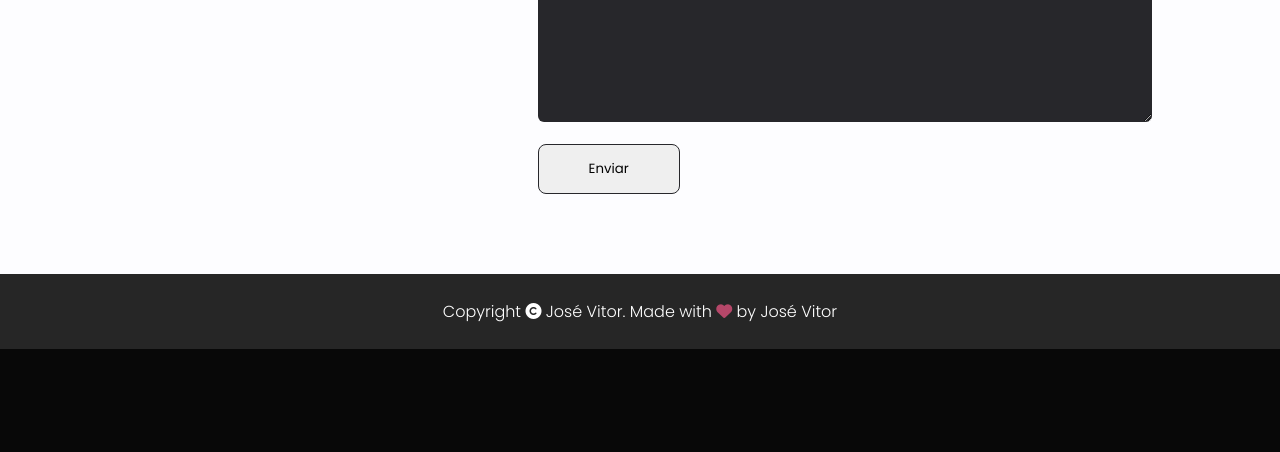
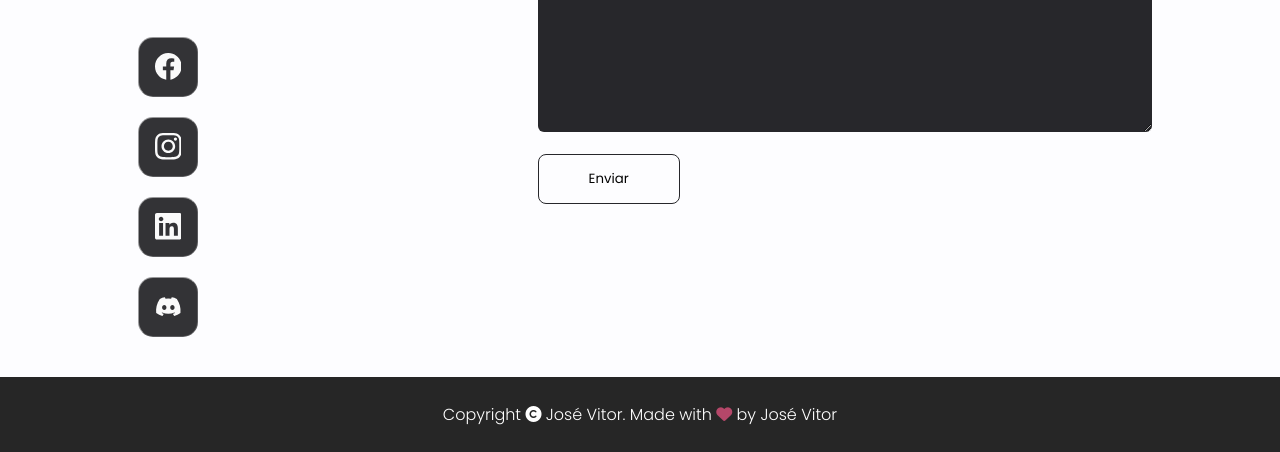
Before and after one commit to josevitor555/my-portfolio, a website built with Vite: page myportfolio/index.html in a window 1280 px wide. Shown: the part 2843-3295 px from the top of the page. Before the commit the page ends 3192 px from the top, so only its background shows below. Built offline with nearby package versions, Linux system fonts and the light colour scheme.

Commit message:
y Social Media added

```diff
--- a/myportfolio/assets/source/css/style.css
+++ b/myportfolio/assets/source/css/style.css
@@ -404,6 +404,7 @@ button:hover {
 }
 .contact-left .sub-title {
   color: #020202;
+  margin-top: 20px;
 }
 .contact-left p {
   margin-top: 30px;
@@ -416,18 +417,61 @@ button:hover {
 }
 .contact-left .social-icons {
   margin-top: 30px;
-}
-.contact-left .social-icons a {
-  text-decoration: none;
-  font-size: 20px;
-  margin-right: 15px;
-  color: #020202;
-  display: inline-block;
-  transition: transform .5s;
+  width: 100px;
 }
 .contact-left .social-icons a:hover {
   color: #b54769;
   transform: translateY(-5px);
+}
+button {
+  position: relative;
+  border: none;
+  margin: 10px;
+  background-color: transparent;
+}
+button a {
+  width: 60px;
+  height: 60px;
+  border-radius: 15px;
+  display: flex;
+  justify-content: center;
+  align-items: center;
+  border: 1px solid rgba(255, 255, 255, 0.5);
+  border-right: 1px solid rgba(255, 255, 255, 0.2);
+  border-bottom: 1px solid rgba(255, 255, 255, 0.2);
+  backdrop-filter: blur(2px);
+  transition: 0.5s;
+  overflow: hidden;
+  background: #333336;
+}
+button a::before {
+  content: '';
+  position: absolute;
+  top: 0;
+  left: 0;
+  width: 50px;
+  height: 100%;
+  background-color: rgba(255, 255, 255, 0.5);
+  transform: skewX(45deg) translateX(150px);
+  transition: 0.5s ease;
+}
+button a:hover::before {
+  transform: skewX(45deg) translateX(-150px);
+}
+button a svg {
+  width: 2em;
+}
+#facebook {
+  color: #fafafa;
+}
+#instagram {
+  color: #fafafa;
+}
+#likedin {
+  color: #fafafa;
+}
+#discord {
+  color: #fafafa;
 }
 .contact-left .btn.btn2 {
   display: inline-block;
--- a/myportfolio/index.html
+++ b/myportfolio/index.html
@@ -162,13 +162,36 @@
             <i class="fa-solid fa-phone"></i>
             (86) 975400-6939
           </p>
+          <h1 class="sub-title">My Social Media</h1>
           <div class="social-icons">
-            <a href="#my-facebook"><i class="fa-brands fa-facebook"></i></a>
-            <a href="#my-discord"><i class="fa-brands fa-discord"></i></a>
-            <a href="#my-telegram"><i class="fa-brands fa-telegram"></i></a>
-            <a href="#my-instagram"><i class="fa-brands fa-instagram"></i></a>
-            <a href="#my-likedin"><i class="fa-brands fa-linkedin"></i></a>
-            <a href="#my-x"><i class="fa-brands fa-x-twitter"></i></a>
+            <button>
+              <a href="#">
+                <svg viewBox="0 0 16 16" fill="currentColor" id="facebook">
+                  <path d="M16 8.049c0-4.446-3.582-8.05-8-8.05C3.58 0-.002 3.603-.002 8.05c0 4.017 2.926 7.347 6.75 7.951v-5.625h-2.03V8.05H6.75V6.275c0-2.017 1.195-3.131 3.022-3.131.876 0 1.791.157 1.791.157v1.98h-1.009c-.993 0-1.303.621-1.303 1.258v1.51h2.218l-.354 2.326H9.25V16c3.824-.604 6.75-3.934 6.75-7.951z"></path>
+                </svg>
+              </a>
+            </button>
+            <button>
+              <a href="#">
+                <svg xmlns="http://www.w3.org/2000/svg" viewBox="0 0 448 512" fill="currentColor" id="instagram">
+                  <path d="M224.1 141c-63.6 0-114.9 51.3-114.9 114.9s51.3 114.9 114.9 114.9S339 319.5 339 255.9 287.7 141 224.1 141zm0 189.6c-41.1 0-74.7-33.5-74.7-74.7s33.5-74.7 74.7-74.7 74.7 33.5 74.7 74.7-33.6 74.7-74.7 74.7zm146.4-194.3c0 14.9-12 26.8-26.8 26.8-14.9 0-26.8-12-26.8-26.8s12-26.8 26.8-26.8 26.8 12 26.8 26.8zm76.1 27.2c-1.7-35.9-9.9-67.7-36.2-93.9-26.2-26.2-58-34.4-93.9-36.2-37-2.1-147.9-2.1-184.9 0-35.8 1.7-67.6 9.9-93.9 36.1s-34.4 58-36.2 93.9c-2.1 37-2.1 147.9 0 184.9 1.7 35.9 9.9 67.7 36.2 93.9s58 34.4 93.9 36.2c37 2.1 147.9 2.1 184.9 0 35.9-1.7 67.7-9.9 93.9-36.2 26.2-26.2 34.4-58 36.2-93.9 2.1-37 2.1-147.8 0-184.8zM398.8 388c-7.8 19.6-22.9 34.7-42.6 42.6-29.5 11.7-99.5 9-132.1 9s-102.7 2.6-132.1-9c-19.6-7.8-34.7-22.9-42.6-42.6-11.7-29.5-9-99.5-9-132.1s-2.6-102.7 9-132.1c7.8-19.6 22.9-34.7 42.6-42.6 29.5-11.7 99.5-9 132.1-9s102.7-2.6 132.1 9c19.6 7.8 34.7 22.9 42.6 42.6 11.7 29.5 9 99.5 9 132.1s2.7 102.7-9 132.1z"/>
+                </svg>
+              </a>
+            </button>
+            <button>
+              <a href="#">
+                <svg xmlns="http://www.w3.org/2000/svg" viewBox="0 0 448 512" fill="currentColor" id="likedin">
+                  <path d="M416 32H31.9C14.3 32 0 46.5 0 64.3v383.4C0 465.5 14.3 480 31.9 480H416c17.6 0 32-14.5 32-32.3V64.3c0-17.8-14.4-32.3-32-32.3zM135.4 416H69V202.2h66.5V416zm-33.2-243c-21.3 0-38.5-17.3-38.5-38.5S80.9 96 102.2 96c21.2 0 38.5 17.3 38.5 38.5 0 21.3-17.2 38.5-38.5 38.5zm282.1 243h-66.4V312c0-24.8-.5-56.7-34.5-56.7-34.6 0-39.9 27-39.9 54.9V416h-66.4V202.2h63.7v29.2h.9c8.9-16.8 30.6-34.5 62.9-34.5 67.2 0 79.7 44.3 79.7 101.9V416z"/>
+                </svg>
+              </a>
+            </button>
+            <button>
+              <a href="#">
+                <svg xmlns="http://www.w3.org/2000/svg" viewBox="0 0 640 512" fill="currentColor" id="discord">
+                  <path d="M524.5 69.8a1.5 1.5 0 0 0 -.8-.7A485.1 485.1 0 0 0 404.1 32a1.8 1.8 0 0 0 -1.9 .9 337.5 337.5 0 0 0 -14.9 30.6 447.8 447.8 0 0 0 -134.4 0 309.5 309.5 0 0 0 -15.1-30.6 1.9 1.9 0 0 0 -1.9-.9A483.7 483.7 0 0 0 116.1 69.1a1.7 1.7 0 0 0 -.8 .7C39.1 183.7 18.2 294.7 28.4 404.4a2 2 0 0 0 .8 1.4A487.7 487.7 0 0 0 176 479.9a1.9 1.9 0 0 0 2.1-.7A348.2 348.2 0 0 0 208.1 430.4a1.9 1.9 0 0 0 -1-2.6 321.2 321.2 0 0 1 -45.9-21.9 1.9 1.9 0 0 1 -.2-3.1c3.1-2.3 6.2-4.7 9.1-7.1a1.8 1.8 0 0 1 1.9-.3c96.2 43.9 200.4 43.9 295.5 0a1.8 1.8 0 0 1 1.9 .2c2.9 2.4 6 4.9 9.1 7.2a1.9 1.9 0 0 1 -.2 3.1 301.4 301.4 0 0 1 -45.9 21.8 1.9 1.9 0 0 0 -1 2.6 391.1 391.1 0 0 0 30 48.8 1.9 1.9 0 0 0 2.1 .7A486 486 0 0 0 610.7 405.7a1.9 1.9 0 0 0 .8-1.4C623.7 277.6 590.9 167.5 524.5 69.8zM222.5 337.6c-29 0-52.8-26.6-52.8-59.2S193.1 219.1 222.5 219.1c29.7 0 53.3 26.8 52.8 59.2C275.3 311 251.9 337.6 222.5 337.6zm195.4 0c-29 0-52.8-26.6-52.8-59.2S388.4 219.1 417.9 219.1c29.7 0 53.3 26.8 52.8 59.2C470.7 311 447.5 337.6 417.9 337.6z"/>
+                </svg>
+              </a>
+            </button>
           </div>
         </div>
         <div class="contact-right">
```
